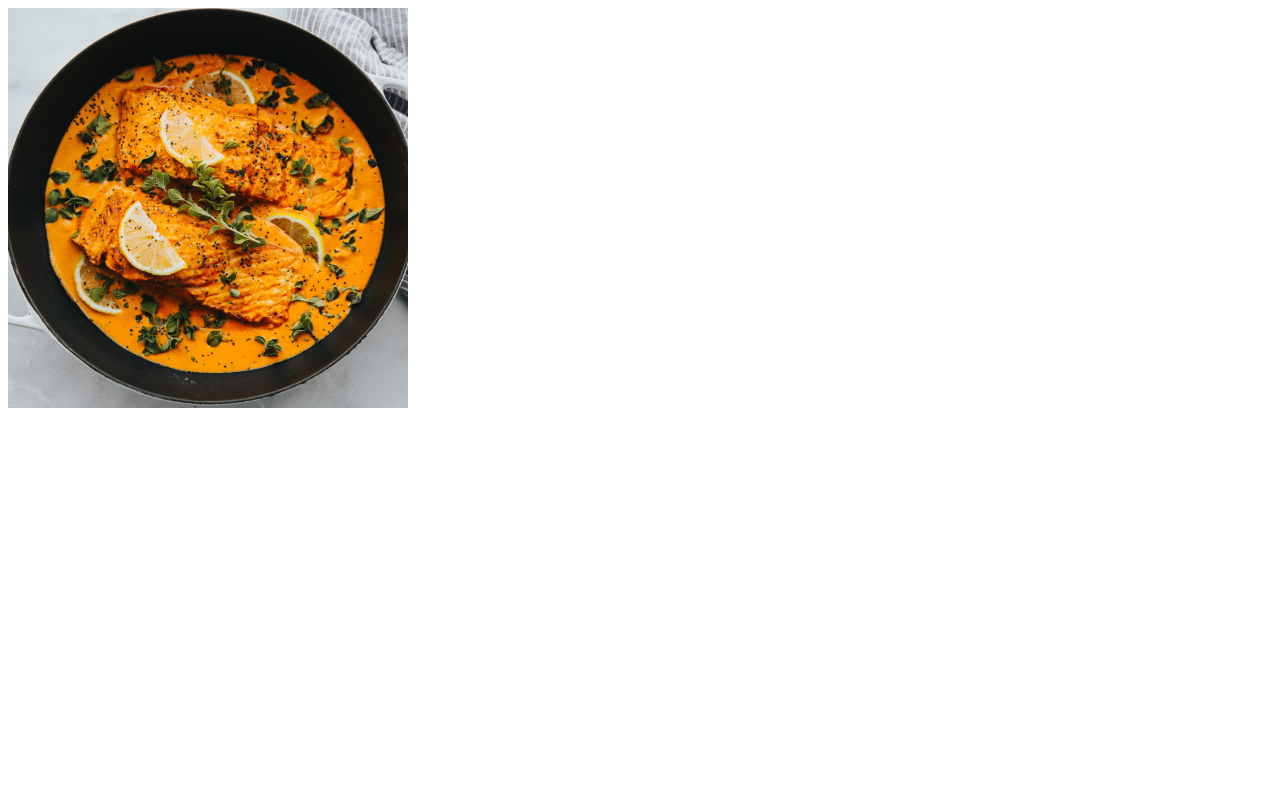
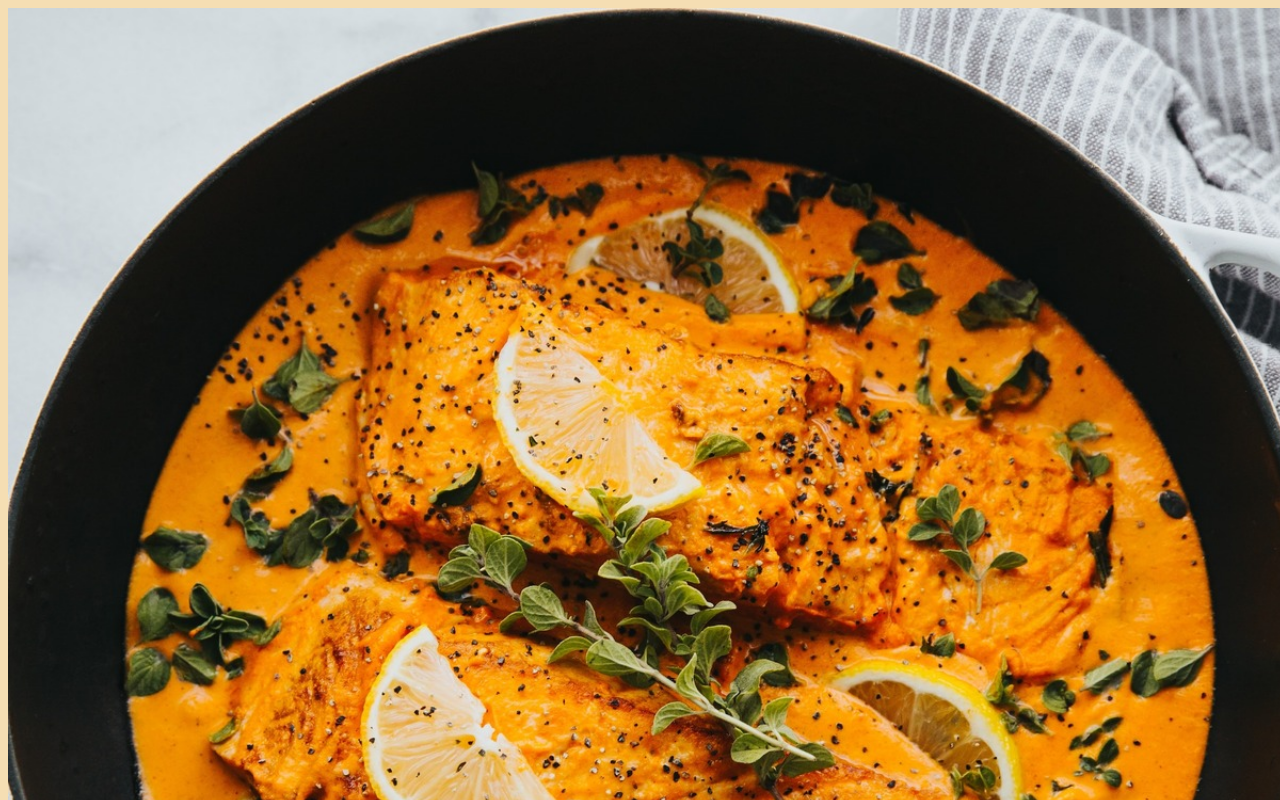
Before and after one commit to AbbasRazaPakistan/images, a plain HTML site: page index.html in a window 1280 px wide. Shown: the top 800 px of the page. Drawn offline with Linux system fonts and the light colour scheme.

Commit message:
width set 100vw

```diff
--- a/css/style.css
+++ b/css/style.css
@@ -1,5 +1,5 @@
 body {
-  /* background-color: wheat; */
+  background-color: wheat;
   /* background: url(../images/bg.jpg);
   background-repeat: no-repeat;
   background-position: 0 0;
@@ -7,7 +7,7 @@ body {
   background-attachment: fixed; */
 }
 img {
-  width: 400px;
+  width: 100vw;
 }
 /* img.solar {
   width: 100px;
```
